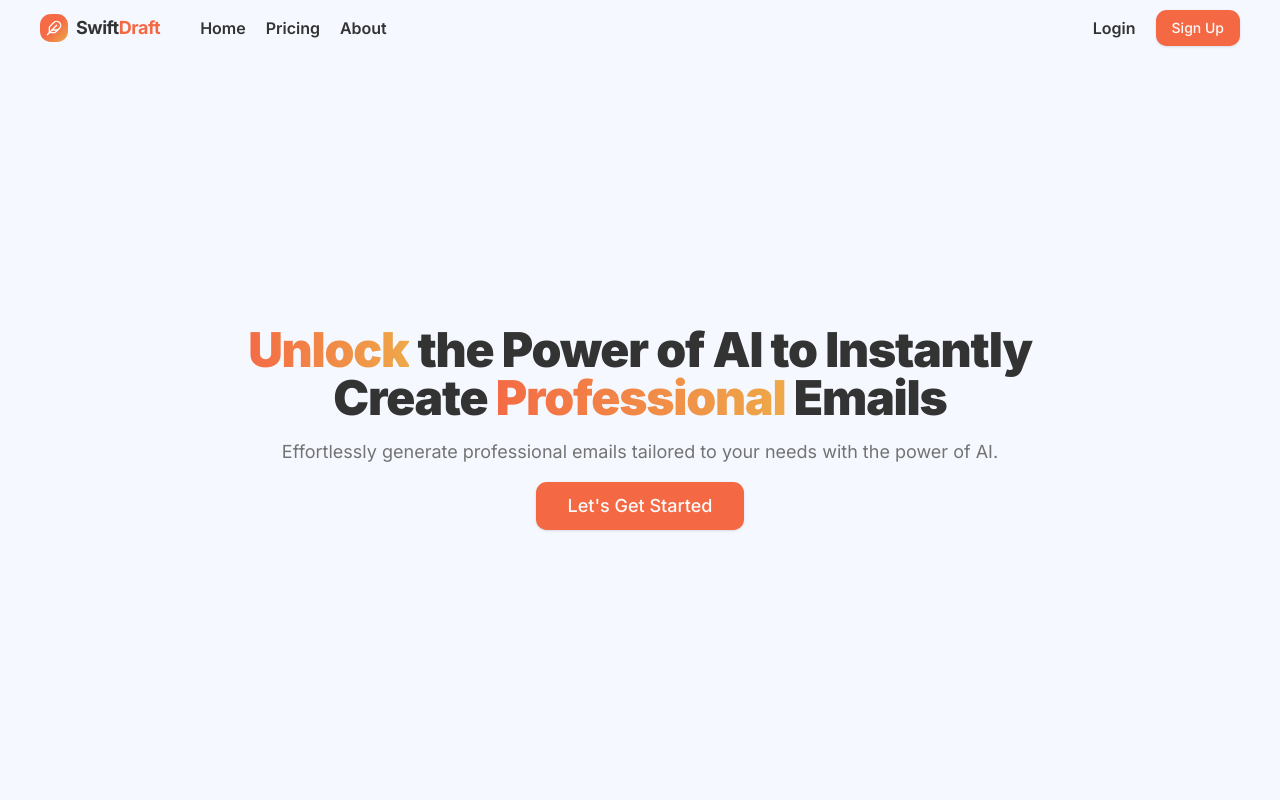
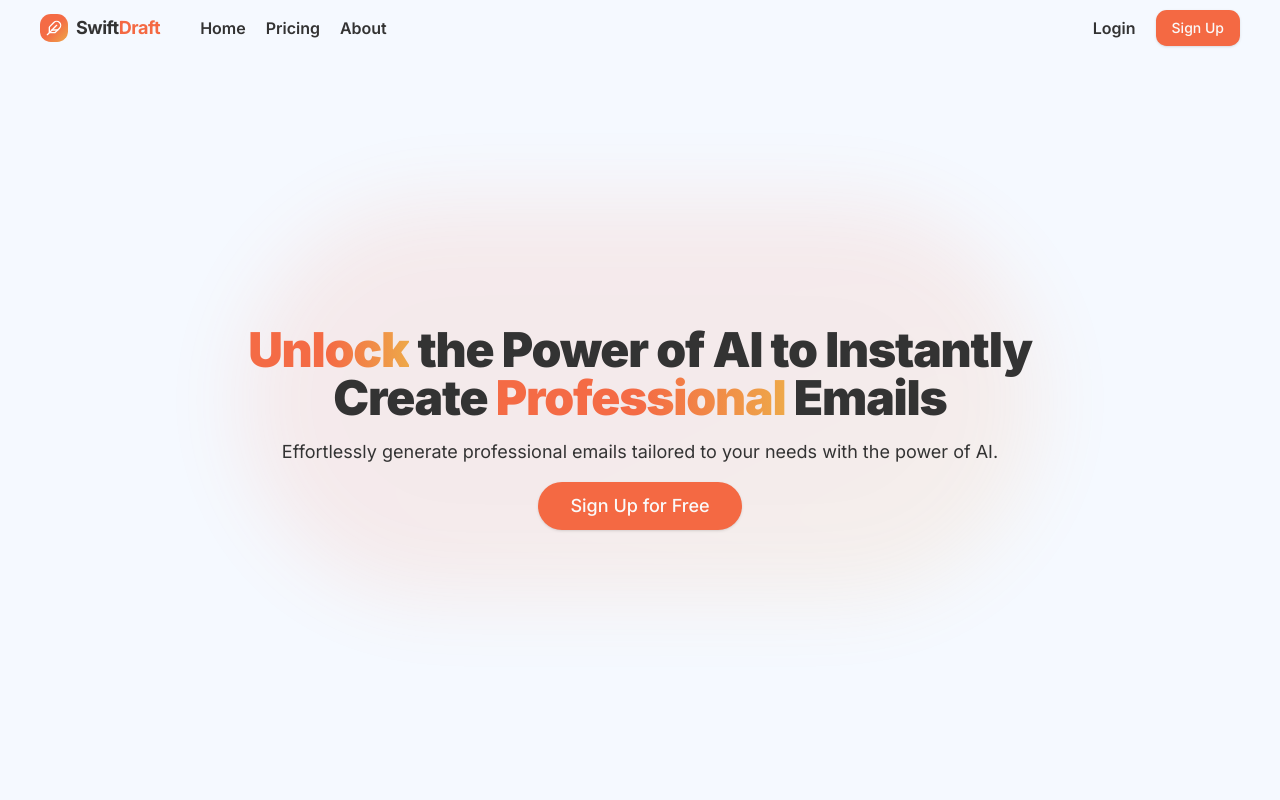
Before and after one commit to loqman1235/swift-draft-app, a Next.js app: page / in a window 1280 px wide. Shown: the top 800 px of the page. Built offline with nearby package versions, Linux system fonts and the light colour scheme; no server answers; the database is empty.

Commit message:
update HeroSection.tsx, PlanCard.tsx, globals.css and page.tsx

```diff
--- a/src/app/_components/HeroSection.tsx
+++ b/src/app/_components/HeroSection.tsx
@@ -9,12 +9,16 @@ const HeroSection = () => {
         Instantly <br />
         Create <span className="text-gradient">Professional</span> Emails
       </h1>
-      <p className="text-pretty text-base text-muted-foreground md:text-lg">
+      <p className="text-pretty text-base md:text-lg">
         Effortlessly generate professional emails tailored to your needs with
         the power of AI.
       </p>
-      <Button className="py-6 text-base md:text-lg" size="lg" asChild>
-        <Link href="/signup">Let&apos;s Get Started</Link>
+      <Button
+        className="rounded-full py-6 text-base md:text-lg"
+        size="lg"
+        asChild
+      >
+        <Link href="/signup">Sign Up for Free</Link>
       </Button>
     </section>
   );
--- a/src/app/_components/PlanCard.tsx
+++ b/src/app/_components/PlanCard.tsx
@@ -55,7 +55,7 @@ const PlanCard = async ({ plan, className }: PlanCardProps) => {
         </div>
         {isCurrentPlan ? (
           <Button className="w-full" disabled>
-            Current Plan
+            Subscribed
           </Button>
         ) : (
           <PaymentLink
--- a/src/app/globals.css
+++ b/src/app/globals.css
@@ -83,6 +83,6 @@
 
 @layer utilities {
   .text-gradient {
-    @apply inline-block bg-gradient-to-r from-[var(--gradient-primary)] to-[var(--gradient-secondary)] bg-clip-text text-transparent;
+    @apply inline-block bg-gradient-to-r from-[var(--gradient-primary)] via-[var(--gradient-primary)] to-[var(--gradient-secondary)] bg-clip-text text-transparent;
   }
 }
--- a/src/app/page.tsx
+++ b/src/app/page.tsx
@@ -5,6 +5,7 @@ import PricingSection from "./_components/PricingSection";
 const Home = () => {
   return (
     <>
+      <div className="absolute left-1/2 top-1/2 -z-10 h-[200px] w-[400px] -translate-x-1/2 -translate-y-1/2 rounded-full bg-gradient-to-br from-[var(--gradient-primary)] via-[var(--gradient-primary)] to-[var(--gradient-secondary)] opacity-10 blur-2xl md:h-[400px] md:w-[800px]"></div>
       <HomeNavbar />
       <HeroSection />
       <PricingSection />
```
